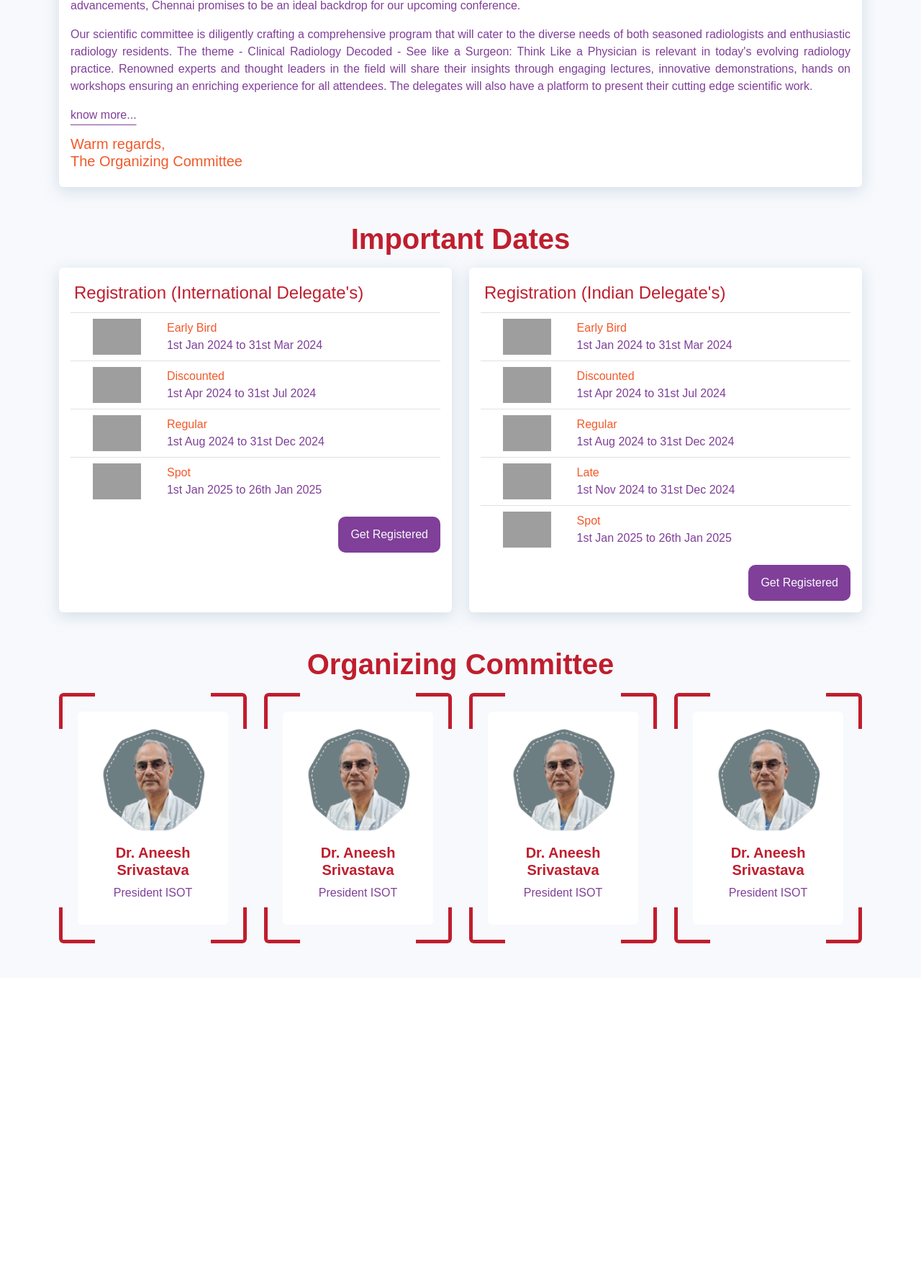
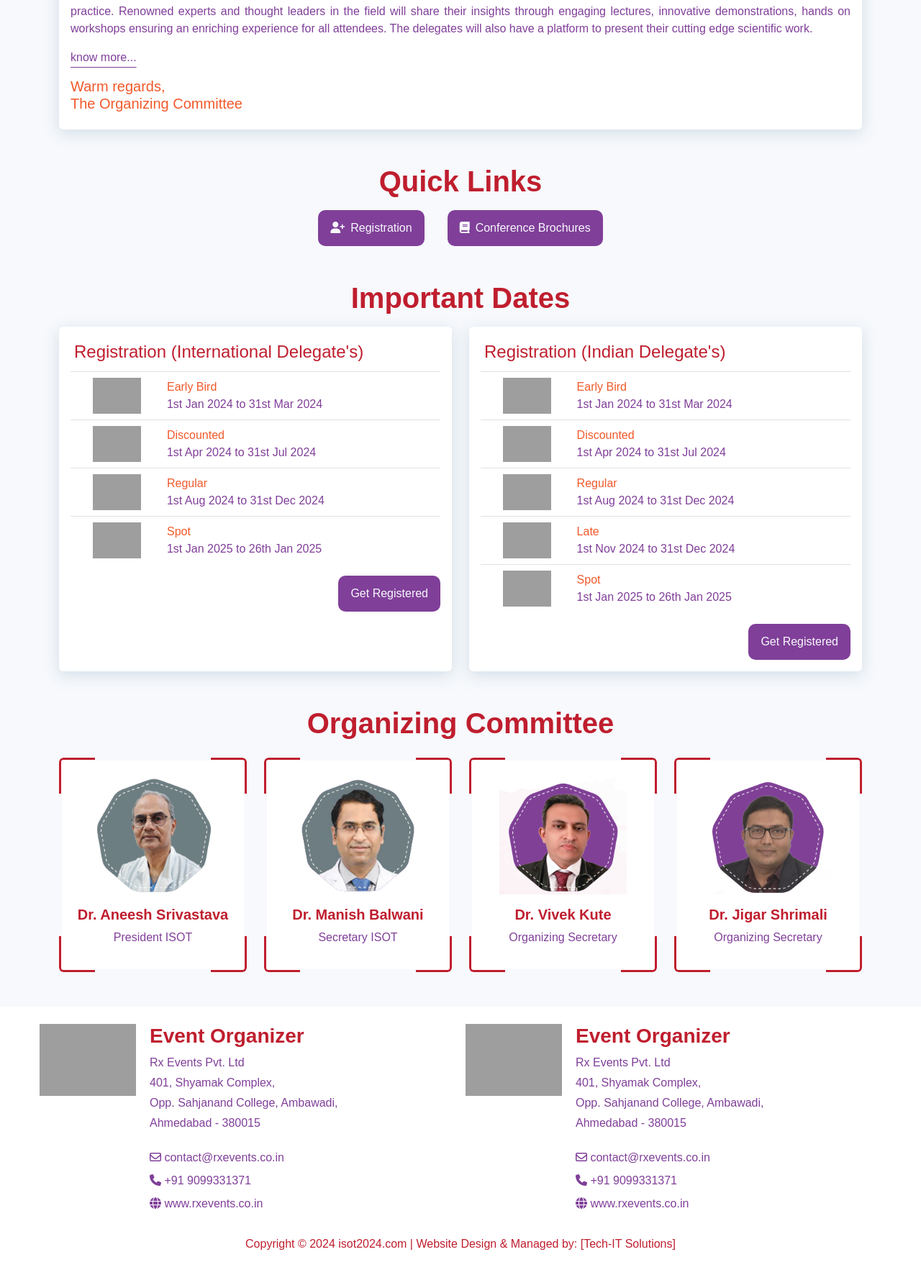
Before and after one commit to maharshi2583/isot, a PHP site: page / in a window 1280 px wide. Shown: the part 1104-2869 px from the top of the page at 72% size. Before the commit the page ends 2415 px from the top, so only its background shows below. Run offline with PHP 8.4, Linux system fonts and the light colour scheme; grey boxes are pictures that could not be loaded.

Commit message:
home page with carousel

```diff
--- a/index.html
+++ b/index.html
@@ -10,6 +10,9 @@
         integrity="sha384-QWTKZyjpPEjISv5WaRU9OFeRpok6YctnYmDr5pNlyT2bRjXh0JMhjY6hW+ALEwIH" crossorigin="anonymous">
     <link rel="stylesheet" href="scss/style.css">
     <link rel="shortcut icon" href="imgs/logo.jpg" type="image/x-icon">
+    <link rel="stylesheet" href="https://cdnjs.cloudflare.com/ajax/libs/font-awesome/6.5.1/css/all.min.css"
+        integrity="sha512-DTOQO9RWCH3ppGqcWaEA1BIZOC6xxalwEsw9c2QQeAIftl+Vegovlnee1c9QX4TctnWMn13TZye+giMm8e2LwA=="
+        crossorigin="anonymous" referrerpolicy="no-referrer" />
 </head>
 
 <body>
@@ -46,6 +49,37 @@
 
     <!-- carousel -->
     <div id="carouselExampleInterval" class="carousel slide" data-bs-ride="carousel">
+        <div class="carousel-inner">
+            <div class="carousel-item active" data-bs-interval="3000">
+                <div class="row d-flex justify-content-center align-items-center py-5 text-center slide1 main">
+                    <div class="col-md-5 col-12 text-white">
+                        <p>34<sup>th</sup></p>
+                        <h1 class="fw-bold">ISOT 2024</h1>
+                        <p class="mt-4 mb-0 px-2">ANNUAL CONFERENCE OF INDIAN SOCIETY OF ORCAN TRANSPLANT</p>
+                    </div>
+                </div>
+            </div>
+            <div class="carousel-item" data-bs-interval="3000">
+                <div class="row d-flex justify-content-center align-items-center py-5 text-center slide2 main">
+                    <div class="col-md-5 col-12 text-white">
+                        <p>34<sup>th</sup></p>
+                        <h1 class="fw-bold">ISOT 2024</h1>
+                        <p class="mt-4 mb-0 px-2">ANNUAL CONFERENCE OF INDIAN SOCIETY OF ORCAN TRANSPLANT</p>
+                    </div>
+                </div>
+            </div>
+            <div class="carousel-item" data-bs-interval="3000">
+                <div class="row d-flex justify-content-center align-items-center py-5 text-center slide3 main">
+                    <div class="col-md-5 col-12 text-white">
+                        <p>34<sup>th</sup></p>
+                        <h1 class="fw-bold">ISOT 2024</h1>
+                        <p class="mt-4 mb-0 px-2">ANNUAL CONFERENCE OF INDIAN SOCIETY OF ORCAN TRANSPLANT</p>
+                    </div>
+                </div>
+            </div>
+        </div>
+    </div>
+    <!-- <div id="carouselExampleInterval" class="carousel slide" data-bs-ride="carousel">
         <div class="carousel-indicators">
             <button type="button" data-bs-target="#carouselExampleInterval" data-bs-slide-to="0" class="active"
                 aria-current="true" aria-label="Slide 1"></button>
@@ -75,10 +109,10 @@
             <span class="carousel-control-next-icon" aria-hidden="true"></span>
             <span class="visually-hidden">Next</span>
         </button>
-    </div>
+    </div> -->
 
-    <!-- welcome message -->
     <div class="container">
+        <!-- welcome message -->
         <div class="row justify-content-center my-5">
             <div class="col-12">
                 <h1 class="text-center fw-bold redtext mb-3">Welcome Message</h1>
@@ -140,6 +174,21 @@
                         <h5 class="orangetext mt-3">Warm regards,<br>
                             The Organizing Committee</h5>
                     </div>
+                </div>
+            </div>
+        </div>
+
+        <!-- quick links -->
+        <div class="row justify-content-center my-5">
+            <div class="col-12">
+                <h1 class="redtext fw-bold text-center mb-3">Quick Links</h1>
+            </div>
+            <div class="col-12">
+                <div class="d-flex flex-column flex-sm-row justify-content-center align-items-center">
+                    <a href="#" class="btn btn-primary mx-3"><i class="fa-solid fa-user-plus me-2"></i>Registration</a>
+                    <a href="#" class="btn btn-primary mx-3 mt-3 mt-sm-0"><i
+                            class="fa-solid fa-book me-2"></i>Conference
+                        Brochures</a>
                 </div>
             </div>
         </div>
@@ -300,62 +349,21 @@
         <!-- organizing committee -->
         <div class="row justify-content-center my-5">
             <div class="col-12">
-                <h1 class="redtext fw-bold text-center mb-3">Organizing Committee</h1>
+                <h1 class="redtext fw-bold text-center mb-4">Organizing Committee</h1>
                 <div class="row row-cols-1 row-cols-md-2 row-cols-lg-4 g-4">
                     <div class="col">
-                        <div class="aboutimg card h-100 bg-transparent">
-                            <div class="bg-white border-0 rounded">
-                                <div class="card-body">
-                                    <div class="d-flex justify-content-center">
-                                        <img src="imgs/doctor1.png" class="img-fluid mb-3" alt="">
-                                    </div>
-                                    <h5 class="redtext text-center fw-bold">Dr. Aneesh Srivastava</h5>
-                                    <p class="purpletext text-center">President ISOT</p>
+                        <div class="card h-100 doctorimg border-0 rounded">
+                            <div class="card-body">
+                                <div class="d-flex justify-content-center">
+                                    <img src="imgs/doctor1.png" class="img-fluid mb-3" alt="">
                                 </div>
+                                <h5 class="redtext text-center fw-bold">Dr. Aneesh Srivastava</h5>
+                                <p class="purpletext text-center">President ISOT</p>
                             </div>
                         </div>
                     </div>
                     <div class="col">
-                        <div class="aboutimg card h-100 bg-transparent">
-                            <div class="bg-white border-0 rounded">
-                                <div class="card-body">
-                                    <div class="d-flex justify-content-center">
-                                        <img src="imgs/doctor1.png" class="img-fluid mb-3" alt="">
-                                    </div>
-                                    <h5 class="redtext text-center fw-bold">Dr. Aneesh Srivastava</h5>
-                                    <p class="purpletext text-center">President ISOT</p>
-                                </div>
-                            </div>
-                        </div>
-                    </div>
-                    <div class="col">
-                        <div class="aboutimg card h-100 bg-transparent">
-                            <div class="bg-white border-0 rounded">
-                                <div class="card-body">
-                                    <div class="d-flex justify-content-center">
-                                        <img src="imgs/doctor1.png" class="img-fluid mb-3" alt="">
-                                    </div>
-                                    <h5 class="redtext text-center fw-bold">Dr. Aneesh Srivastava</h5>
-                                    <p class="purpletext text-center">President ISOT</p>
-                                </div>
-                            </div>
-                        </div>
-                    </div>
-                    <div class="col">
-                        <div class="aboutimg card h-100 bg-transparent">
-                            <div class="bg-white border-0 rounded">
-                                <div class="card-body">
-                                    <div class="d-flex justify-content-center">
-                                        <img src="imgs/doctor1.png" class="img-fluid mb-3" alt="">
-                                    </div>
-                                    <h5 class="redtext text-center fw-bold">Dr. Aneesh Srivastava</h5>
-                                    <p class="purpletext text-center">President ISOT</p>
-                                </div>
-                            </div>
-                        </div>
-                    </div>
-                    <!-- <div class="col">
-                        <div class="card h-100 border-0 customshadow">
+                        <div class="card h-100 doctorimg border-0 customshadow">
                             <div class="card-body">
                                 <div class="d-flex justify-content-center">
                                     <img src="imgs/doctor2.png" class="img-fluid mb-3" alt="">
@@ -366,18 +374,18 @@
                         </div>
                     </div>
                     <div class="col">
-                        <div class="card h-100 border-0 customshadow">
+                        <div class="card h-100 doctorimg border-0 customshadow">
                             <div class="card-body">
                                 <div class="d-flex justify-content-center">
                                     <img src="imgs/doctor3.png" class="img-fluid mb-3" alt="">
                                 </div>
-                                <h5 class="redtext text-center fw-bold">Dr. VIvek Kute</h5>
+                                <h5 class="redtext text-center fw-bold">Dr. Vivek Kute</h5>
                                 <p class="purpletext text-center">Organizing Secretary</p>
                             </div>
                         </div>
                     </div>
                     <div class="col">
-                        <div class="card h-100 border-0 customshadow">
+                        <div class="card h-100 doctorimg border-0 customshadow">
                             <div class="card-body">
                                 <div class="d-flex justify-content-center">
                                     <img src="imgs/doctor4.png" class="img-fluid mb-3" alt="">
@@ -386,8 +394,75 @@
                                 <p class="purpletext text-center">Organizing Secretary</p>
                             </div>
                         </div>
-                    </div> -->
+                    </div>
                 </div>
+            </div>
+        </div>
+    </div>
+
+    <!-- footer -->
+    <div class="container-fluid">
+        <div class="row justify-content-center p-2 px-md-5 py-4 bg-white">
+            <div class="col-md-6">
+                <div class="row">
+                    <div class="col-md-3 d-flex justify-content-center">
+                        <img src="https://gujaratheart.com/wp-content/uploads/2023/07/Rx-Events-Logo.png" height="100"
+                            alt="">
+                    </div>
+                    <div class="col-md-9">
+                        <h3 class="redtext fw-bold">Event Organizer</h3>
+                        <div class="purpletext">
+                            <p class="mb-1">Rx Events Pvt. Ltd</p>
+                            <p class="mb-1">401, Shyamak Complex,</p>
+                            <p class="mb-1">Opp. Sahjanand College, Ambawadi,</p>
+                            <p class="mb-1">Ahmedabad - 380015</p>
+                        </div>
+                        <div class="mt-4 d-flex flex-column">
+                            <a href="mailto:contact@rxevents.co.in" class="links text-decoration-none mb-2"><i
+                                    class="fa-regular fa-envelope"></i>
+                                contact@rxevents.co.in</a>
+                            <a href="tel:9099331371" class="links text-decoration-none mb-2"><i
+                                    class="fa-solid fa-phone"></i> +91
+                                9099331371</a>
+                            <a href="www.rxevents.co.in" class="links text-decoration-none mb-2"><i
+                                    class="fa-solid fa-globe"></i>
+                                www.rxevents.co.in</a>
+                        </div>
+                    </div>
+                </div>
+            </div>
+            <div class="col-md-6 mt-5 mt-md-0">
+                <div class="row">
+                    <div class="col-md-3 d-flex justify-content-center">
+                        <img src="https://gujaratheart.com/wp-content/uploads/2023/07/Rx-Events-Logo.png" height="100"
+                            alt="">
+                    </div>
+                    <div class="col-md-9">
+                        <h3 class="redtext fw-bold">Event Organizer</h3>
+                        <div class="purpletext">
+                            <p class="mb-1">Rx Events Pvt. Ltd</p>
+                            <p class="mb-1">401, Shyamak Complex,</p>
+                            <p class="mb-1">Opp. Sahjanand College, Ambawadi,</p>
+                            <p class="mb-1">Ahmedabad - 380015</p>
+                        </div>
+                        <div class="mt-4 d-flex flex-column">
+                            <a href="mailto:contact@rxevents.co.in" class="links text-decoration-none mb-2"><i
+                                    class="fa-regular fa-envelope"></i>
+                                contact@rxevents.co.in</a>
+                            <a href="tel:9099331371" class="links text-decoration-none mb-2"><i
+                                    class="fa-solid fa-phone"></i> +91 9099331371</a>
+                            <a href="www.rxevents.co.in" class="links text-decoration-none mb-2"><i
+                                    class="fa-solid fa-globe"></i> www.rxevents.co.in</a>
+                        </div>
+                    </div>
+                </div>
+            </div>
+            <div class="col-12">
+                <p class="mt-4 mb-0 redtext text-center user-select-none">Copyright © 2024 isot2024.com | Website
+                    Design & Managed
+                    by:
+                    [Tech-IT
+                    Solutions]</p>
             </div>
         </div>
     </div>
--- a/scss/style.css
+++ b/scss/style.css
@@ -105,6 +105,43 @@ body {
   transition: 0.4s;
 }
 
+.doctorimg {
+  --s: 50px;
+  /* the size on the corner */
+  --t: 5px;
+  /* the thickness of the border */
+  --g: 20px;
+  /* the gap between the border and image */
+  --t: 3px;
+  --g: 1px;
+  padding: calc(var(--g) + var(--t));
+  outline: var(--t) solid #bf1e2e;
+  /* the color here */
+  outline-offset: calc(-1 * var(--t));
+  -webkit-mask: conic-gradient(at var(--s) var(--s), rgba(0, 0, 0, 0) 75%, #000 0) 0 0/calc(100% - var(--s)) calc(100% - var(--s)), linear-gradient(#000 0 0) content-box;
+          mask: conic-gradient(at var(--s) var(--s), rgba(0, 0, 0, 0) 75%, #000 0) 0 0/calc(100% - var(--s)) calc(100% - var(--s)), linear-gradient(#000 0 0) content-box;
+  transition: 0.4s;
+}
+
+.main {
+  height: 80vh;
+}
+
+.slide1 {
+  background: linear-gradient(rgba(11, 11, 11, 0.7), rgba(11, 11, 11, 0.7)), url(../imgs/slide4.gif);
+  background-size: cover;
+}
+
+.slide2 {
+  background: linear-gradient(rgba(11, 11, 11, 0.7), rgba(11, 11, 11, 0.7)), url(../imgs/slide2.gif);
+  background-size: cover;
+}
+
+.slide3 {
+  background: linear-gradient(rgba(11, 11, 11, 0.7), rgba(11, 11, 11, 0.7)), url(../imgs/slide5.gif);
+  background-size: cover;
+}
+
 .explorecard {
   min-height: 50vh;
 }
--- a/scss/style.scss
+++ b/scss/style.scss
@@ -81,14 +81,15 @@ body {
 }
 
 // cornor for image
-
-.aboutimg {
+@mixin cornerborder() {
     --s: 50px;
     /* the size on the corner */
     --t: 5px;
     /* the thickness of the border */
     --g: 20px;
     /* the gap between the border and image */
+
+    @content;
 
     padding: calc(var(--g) + var(--t));
     outline: var(--t) solid $red;
@@ -100,5 +101,39 @@ body {
     transition: .4s;
 }
 
+.aboutimg {
+    @include cornerborder();
+}
+
+.doctorimg {
+    @include cornerborder() {
+        --t: 3px;
+        --g: 1px;
+    }
+}
+
+// carousel
+.main {
+    height: 80vh;
+}
+
+.slide1 {
+    background: linear-gradient(rgba(11, 11, 11, .7), rgba(11, 11, 11, .7)),
+        url(../imgs/slide4.gif);
+    background-size: cover;
+}
+
+.slide2 {
+    background: linear-gradient(rgba(11, 11, 11, .7), rgba(11, 11, 11, .7)),
+        url(../imgs/slide2.gif);
+    background-size: cover;
+}
+
+.slide3 {
+    background: linear-gradient(rgba(11, 11, 11, .7), rgba(11, 11, 11, .7)),
+        url(../imgs/slide5.gif);
+    background-size: cover;
+}
+
 // host city
 @import 'hostcity';
```
Also changed, not shown: 1 other file.
